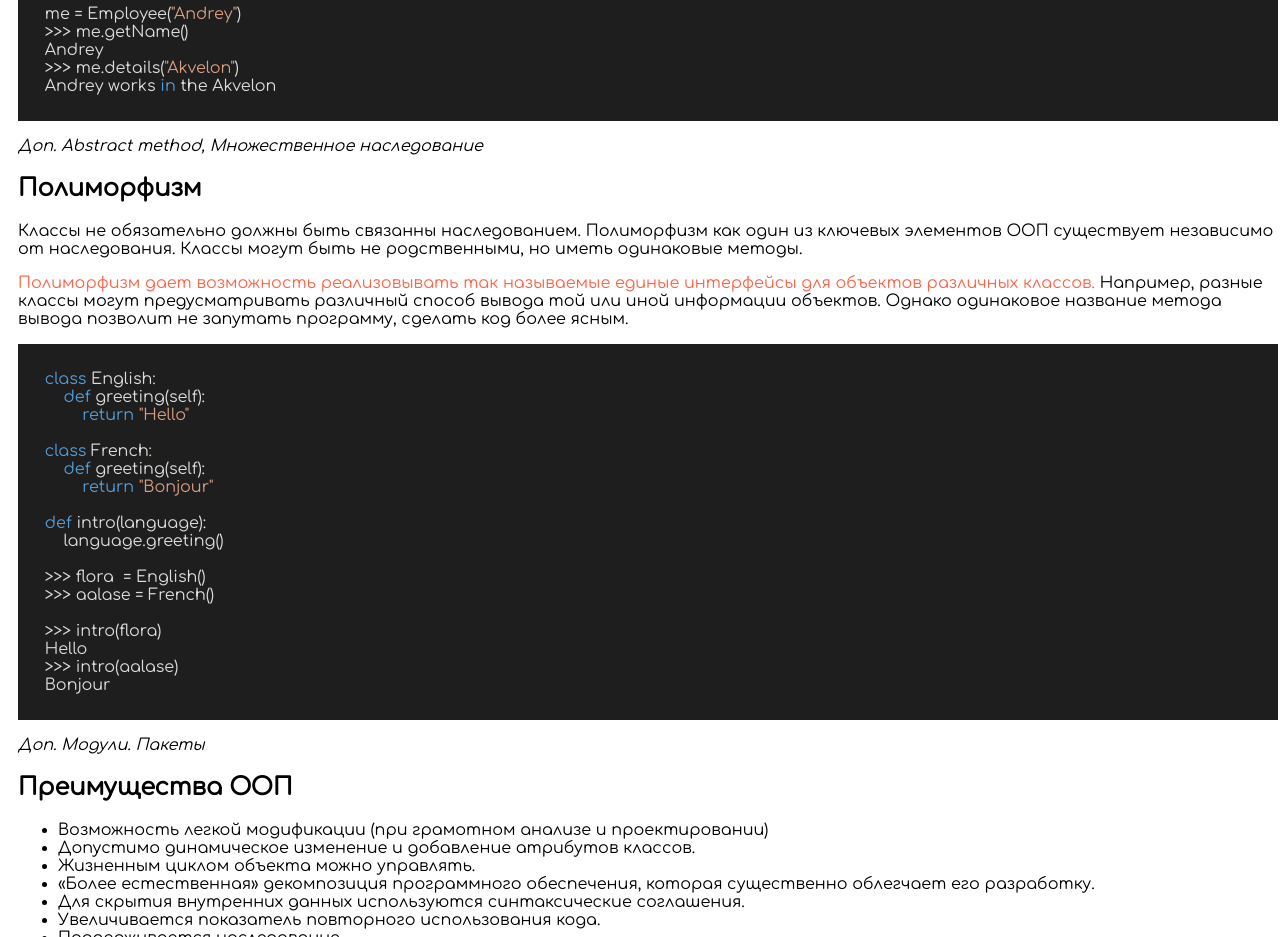
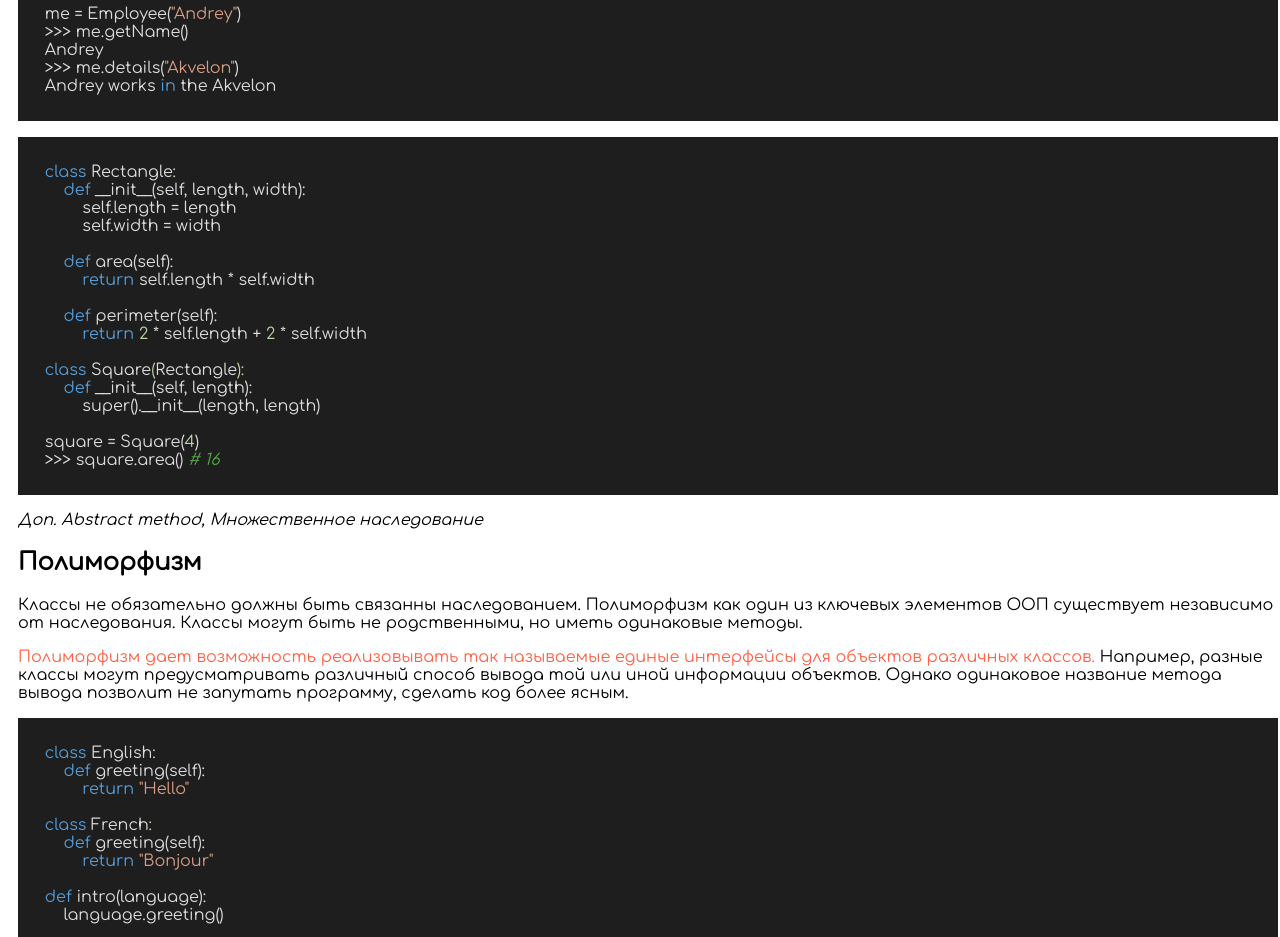
Before and after one commit to kuznetsovandrey76/python-oop, a plain HTML site: page index.html in a window 1280 px wide. Shown: the part 5520-6457 px from the top of the page. Drawn offline with Linux system fonts and the light colour scheme.

Commit message:
Update index.html

```diff
--- a/index.html
+++ b/index.html
@@ -298,6 +298,26 @@
     Andrey works in the Akvelon
     </code></pre>
 
+    <pre><code class="lang:python decode:true">
+    class Rectangle:
+        def __init__(self, length, width):
+            self.length = length
+            self.width = width
+
+        def area(self):
+            return self.length * self.width
+
+        def perimeter(self):
+            return 2 * self.length + 2 * self.width
+
+    class Square(Rectangle):
+        def __init__(self, length):
+            super().__init__(length, length)
+
+    square = Square(4)
+    >>> square.area() # 16
+    </code></pre>
+
     <em>Доп. Abstract method, Множественное наследование</em>
 
     <h2>Полиморфизм</h2>
```
